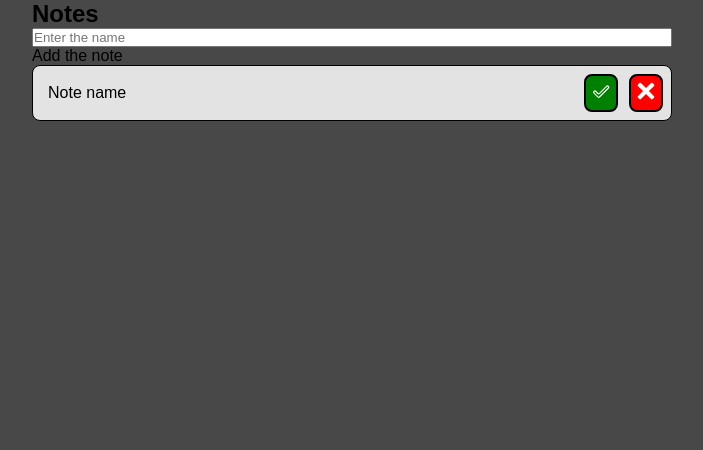
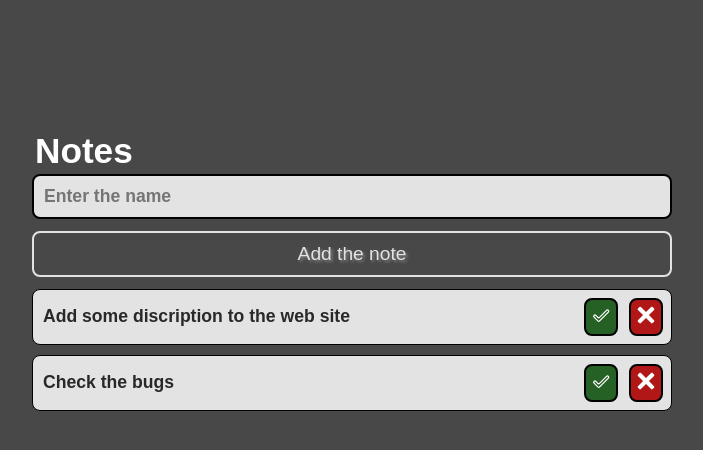
Before and after one commit to konsin1988/Easy-notes, a plain HTML site: page index.html in a window 1280 px wide. Shown: the whole page, without its empty margins (288-991 px from the left). Drawn offline with Linux system fonts and the light colour scheme.

Commit message:
Style done

```diff
--- a/css/main.css
+++ b/css/main.css
@@ -23,8 +23,103 @@ section .main {
   display: flex;
   flex-direction: column;
   flex: 2;
+  justify-content: center;
 }
+.main .header {
+  flex: 1;
+  display: flex;
+  align-items: end;
+}
+.main .header h1 {
+  color: #fff;
+  margin: 3px;
+  font-size: 2.2em;
+}
+.main input {
+  font-size: 1.1em;
+  padding: 10px;
+  font-weight: 800;
+  border: 2px solid black;
+  border-radius: 8px;
+  margin-bottom: 10px;
+  z-index: 3;
+  background: #e3e3e3;
+  cursor: pointer;
+}
+.main input:hover::-webkit-input-placeholder {
+  opacity: 0;
+  transition: opacity 0.3s ease;
+}
+.main input:hover {
+  background: #fff;
+  transition: 0.3s;
+}
+.main .add_btn {
+  position: relative;
+  height: 50px;
+  display: flex;
+  align-items: center;
+}
+.main .add_btn::before {
+  content: "";
+  position: absolute;
+  background: rgb(44, 44, 44);
+  inset: 0px;
+  margin: -15px;
+  filter: blur(20px);
+  animation: btn_hover 5s linear infinite;
+}
+
+@keyframes btn_hover {
+  0% {
+    opacity: 0;
+  }
+  25% {
+    opacity: 1;
+  }
+  50% {
+    opacity: 0.5;
+  }
+  75% {
+    opacity: 1;
+  }
+  100% {
+    opacity: 0;
+  }
+}
+.main .add_btn span {
+  position: relative;
+  border: 2px solid #e3e3e3;
+  border-radius: 8px;
+  text-align: center;
+  color: #e3e3e3;
+  flex: 1;
+  z-index: 2;
+  padding: 10px;
+  cursor: pointer;
+  font-size: larger;
+  text-shadow: 2px 2px 3px rgba(151, 150, 150, 0.747);
+}
+.main .add_btn span:hover {
+  background-color: #e3e3e3;
+  color: rgb(57, 57, 57);
+  transition: 0.3s;
+  transform: translateX(5px) scale(1.01);
+  border: 2px solid black;
+  font-size: 1.4rem;
+}
+.main .add_btn span:active {
+  background: rgb(72, 72, 72);
+  color: black;
+  transform: scale(0.1);
+  transition: 0.3s;
+}
+.main .notes {
+  flex: 3;
+}
+
 .main .note {
+  margin-top: 10px;
   display: flex;
   align-items: center;
   position: relative;
@@ -35,8 +130,13 @@ section .main {
   justify-content: space-between;
 }
 .main .note p {
-  font-size: 1em;
-  margin: 15px;
+  font-size: 1.1em;
+  margin: 10px;
+  font-weight: 600;
+  color: rgba(0, 0, 0, 0.822);
+}
+.main .note p:hover {
+  transform: scaleY(1.1);
 }
 .main .note .icons {
   display: flex;
@@ -49,14 +149,15 @@ section .main {
   height: 30px;
   padding: 5px;
 }
+
 .note .icons #agree {
-  background: green;
+  background: rgba(16, 82, 16, 0.897);
   border: 2px solid black;
   margin: 3px;
   border-radius: 8px;
 }
 .note .icons #cancel {
-  background: red;
+  background: rgba(174, 6, 6, 0.921);
   border: 2px solid black;
   margin: 3px;
   border-radius: 8px;
@@ -65,3 +166,29 @@ section .main {
 .note .icons svg #svg_cancel {
   fill: #fff;
 }
+.note .icons #agree:hover {
+  transform: scale(1.1);
+  background: green;
+  transition: 0.2s;
+  cursor: pointer;
+}
+.note .icons #cancel:hover {
+  transform: scale(1.1);
+  background: rgb(237, 8, 8);
+  transition: 0.2s;
+  cursor: pointer;
+}
+.note .icons #cancel:active {
+  transform: scale(0);
+  background: black;
+}
+.note .icons #agree:active {
+  transform: scale(0);
+  background: black;
+}
+
+@media screen and (orientation: portrait) and (max-height: 1000px) {
+  section .aside {
+    flex: 0.2;
+  }
+}
--- a/index.html
+++ b/index.html
@@ -12,11 +12,48 @@
     <section>
       <div class="aside"></div>
       <div class="main">
+        <div class="header">
           <h1>Notes</h1>
+        </div>
         <input type="text" id="input" placeholder="Enter the name" />
-        <div class="add_btn">Add the note</div>
+        <div class="add_btn">
+          <span> Add the note </span>
+        </div>
+        <div class="notes">
           <div class="note">
-          <p>Note name</p>
+            <p>Add some discription to the web site</p>
+            <div class="icons">
+              <div id="agree">
+                <svg viewBox="0 0 32 32" xmlns="http://www.w3.org/2000/svg">
+                  <title />
+                  <g data-name="Layer 25" id="svg_agree">
+                    <path
+                      d="M28.41,7.82a3,3,0,0,0-4.24,0L13,19a1,1,0,0,1-1.41,0L8.47,15.86A3,3,0,1,0,4.22,20.1l6,6h0a3,3,0,0,0,4.24,0l14-14a3,3,0,0,0,0-4.24ZM27,10.65l-14,14a1,1,0,0,1-1.41,0l-6-6a1,1,0,0,1,0-1.41,1,1,0,0,1,1.41,0l3.13,3.13a3,3,0,0,0,4.24,0L25.58,9.24a1,1,0,0,1,1.41,0,1,1,0,0,1,0,1.41Z"
+                    />
+                  </g>
+                </svg>
+              </div>
+              <div id="cancel">
+                <svg
+                  viewBox="0 0 36 36"
+                  xml:space="preserve"
+                  xmlns="http://www.w3.org/2000/svg"
+                  xmlns:xlink="http://www.w3.org/1999/xlink"
+                >
+                  <g id="Layer_1" />
+                  <g id="svg_cancel">
+                    <path
+                      class="st0"
+                      d="M6.2,3.5L3.5,6.2c-0.7,0.7-0.7,1.9,0,2.7l9.2,9.2l-9.2,9.2c-0.7,0.7-0.7,1.9,0,2.7l2.6,2.6   c0.7,0.7,1.9,0.7,2.7,0l9.2-9.2l9.2,9.2c0.7,0.7,1.9,0.7,2.7,0l2.6-2.6c0.7-0.7,0.7-1.9,0-2.7L23.3,18l9.2-9.2   c0.7-0.7,0.7-1.9,0-2.7l-2.6-2.6c-0.7-0.7-1.9-0.7-2.7,0L18,12.7L8.8,3.5C8.1,2.8,6.9,2.8,6.2,3.5z"
+                      id="close_1_"
+                    />
+                  </g>
+                </svg>
+              </div>
+            </div>
+          </div>
+          <div class="note">
+            <p>Check the bugs</p>
             <div class="icons">
               <div id="agree">
                 <svg viewBox="0 0 32 32" xmlns="http://www.w3.org/2000/svg">
@@ -48,6 +85,7 @@
             </div>
           </div>
         </div>
+      </div>
       <div class="aside"></div>
     </section>
   </body>
```
Lines whose indentation alone changed are shown as unchanged.
